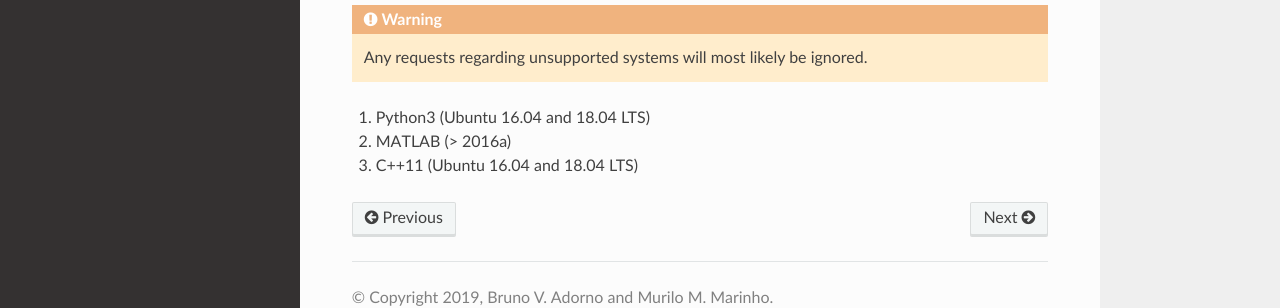
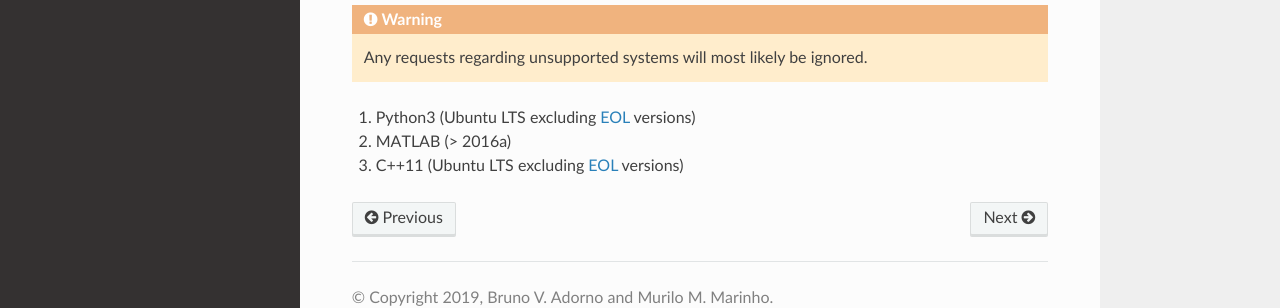
Before and after one commit to dqrobotics/dqrobotics.github.io, a Sphinx documentation site: the page built from docs/intro.rst, in a window 1280 px wide and 922 px high. Shown: the part 555-863 px from the top of the window. Built offline with Sphinx 7.4.7 and the Read the Docs theme 2.0.0, drawn with Linux system fonts in a browser that asks for light colours; pages that are not in the unit, such as notebooks, are missing from menus.

Commit message:
[docs] Removing mentions to specific Ubuntu versions in the intro

```diff
--- a/docs/intro.rst
+++ b/docs/intro.rst
@@ -15,6 +15,8 @@ Support
 .. warning::
   Any requests regarding unsupported systems will most likely be ignored.
 
-1. Python3 (Ubuntu 16.04 and 18.04 LTS)
+1. Python3 (Ubuntu LTS excluding EOL_ versions)
 2. MATLAB (> 2016a)
-3. C++11 (Ubuntu 16.04 and 18.04 LTS)
+3. C++11 (Ubuntu LTS excluding EOL_ versions)
+
+.. _EOL: https://endoflife.software/operating-systems/linux/ubuntu
```
